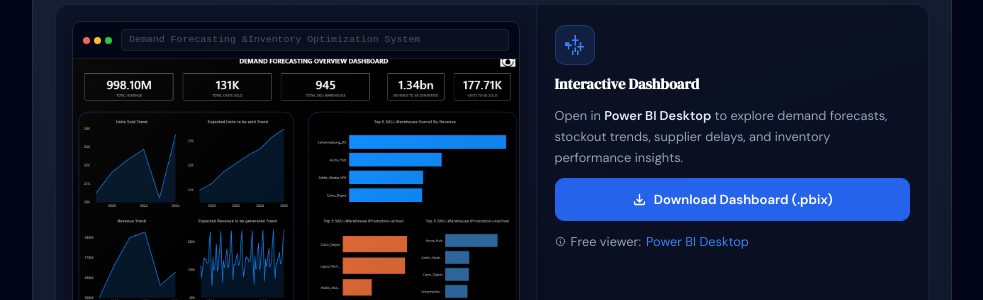
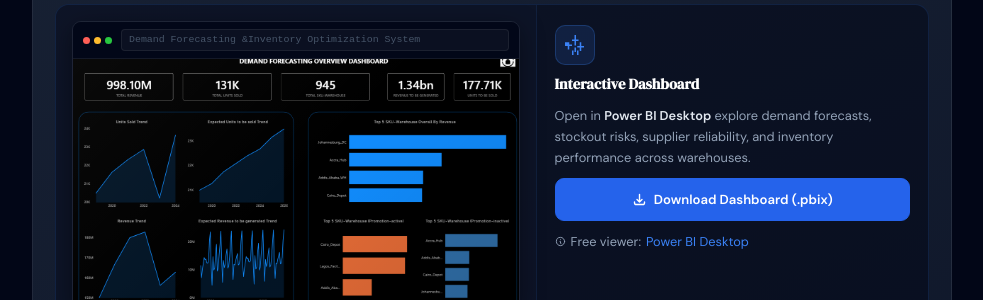
Before and after one commit to timmaina-devhub/timmaina-devhub.github.io, a Jekyll site: the page built from projects.html, in a window 1280 px wide and 900 px high, scrolled down 5954 px. Shown: the part 153-453 px from the top of the window, without its empty margins (148-1131 px from the left). Built offline with Jekyll 4.4.1, drawn with Linux system fonts in a browser that asks for light colours.

Commit message:
Update projects.html

```diff
--- a/projects.html
+++ b/projects.html
@@ -653,7 +653,7 @@ title: Projects
             <svg width="24" height="24" viewBox="0 0 24 24" fill="currentColor"><path d="M11.5 2v4.5H9V8h2.5v4.5H13V8h2.5V6.5H13V2zm5.25 7.25V13h-2.5v1.5h2.5V18h1.5v-3.5H21V13h-2.75V9.25zM2 9.25V13h2.75v3.5h1.5V13H9V11.5H6.25V9.25zm9.5 5.25V19h1.5v-4.5H13zM9 17.5V22h1.5v-4.5zm5 0V22h1.5v-4.5z"/></svg>
           </div>
           <h4>Interactive Dashboard</h4>
-          <p>Open in <strong>Power BI Desktop</strong> to explore demand forecasts, stockout trends, supplier delays, and inventory performance insights.</p>
+          <p>Open in <strong>Power BI Desktop</strong> explore demand forecasts, stockout risks, supplier reliability, and inventory performance across warehouses.</p>
           <a href="https://github.com/timmaina-devhub/Supply-Chain-Analytics-Inventory-Optimization/releases/download/v1.0/c4_Demand_supply_chain_visualization.pbix"
              class="btn-dl" id="dl-4">
 
```
